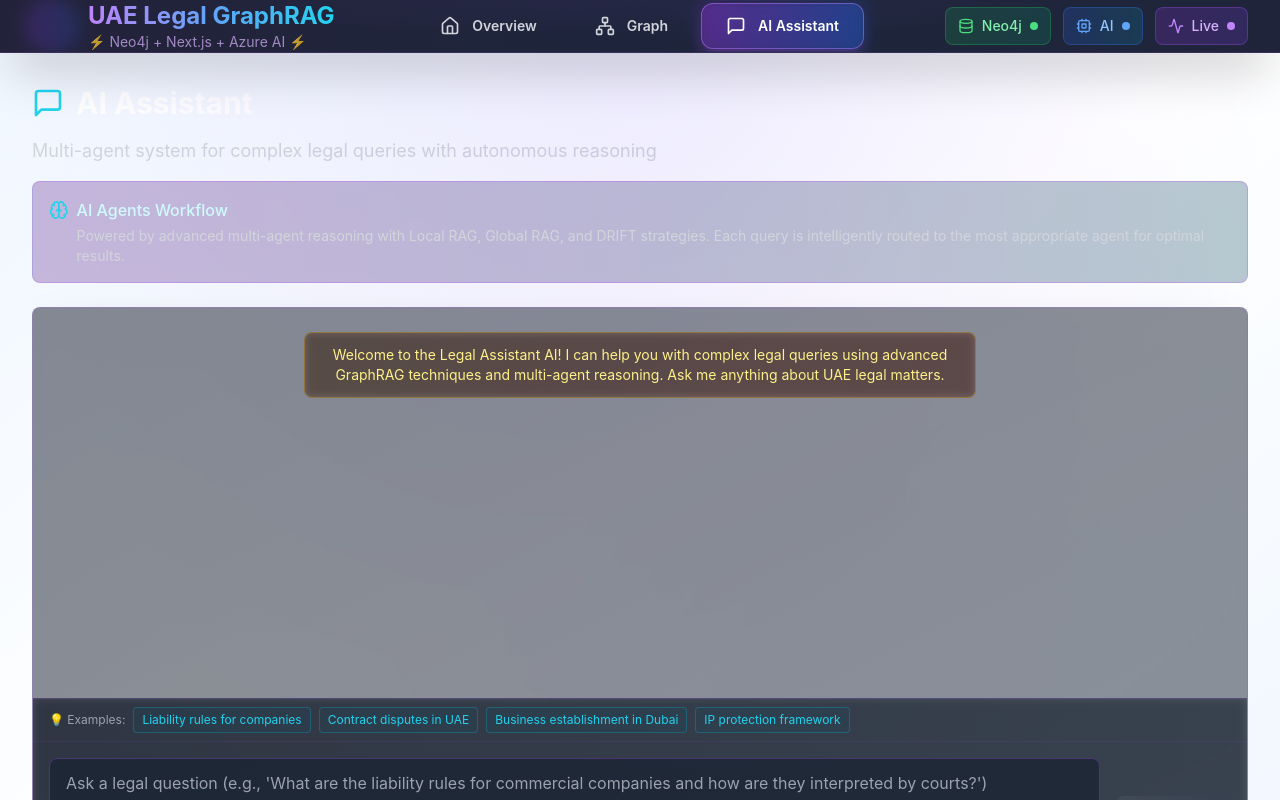
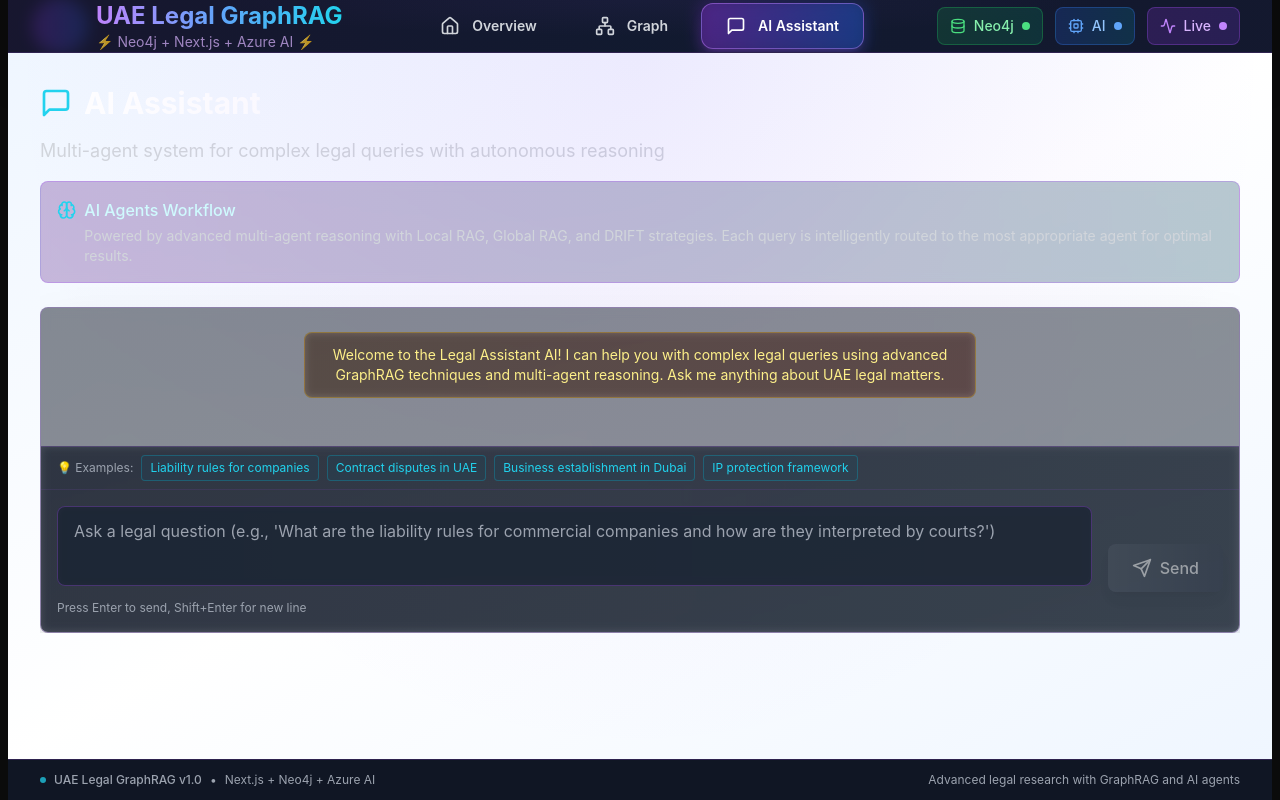
Before and after one commit to guilhermegranchopro/AI-Agentic-Workflow-GraphRAG, a Next.js app in the folder uae-legal-graphrag-neo4j-nextjs/: page /assistant in a window 1280 px wide. Shown: the top 800 px of the page. Built offline with nearby package versions, Linux system fonts and the light colour scheme.

Commit message:
feat: refactor layout structure and enhance global styles for improved UI consistency

```diff
--- a/uae-legal-graphrag-neo4j-nextjs/components/Layout.tsx
+++ b/uae-legal-graphrag-neo4j-nextjs/components/Layout.tsx
@@ -22,16 +22,17 @@
         <link rel="icon" href="/favicon.ico" />
       </Head>
 
-      <div className="min-h-screen gradient-bg flex flex-col transition-all duration-300">
+      {/* Navigation */}
       <Navigation />
 
-        <main className="flex-1 py-8 px-4 sm:px-6 lg:px-8">
+      {/* Page Content */}
+      <div className="gradient-bg flex-1 py-8 px-4 sm:px-6 lg:px-8 transition-all duration-300">
         <div className="max-w-7xl mx-auto animate-fade-in">
           {children}
         </div>
-        </main>
+      </div>
 
-        {/* Enhanced Footer - Fixed and Subtle */}
+      {/* Footer - Will be positioned by page shell */}
       <footer className="bg-gray-900/90 backdrop-blur-md border-t border-purple-500/20 py-3 transition-all duration-300">
         <div className="max-w-7xl mx-auto px-4 sm:px-6 lg:px-8">
           <div className="flex flex-col sm:flex-row justify-between items-center text-xs text-gray-400">
@@ -47,7 +48,6 @@
           </div>
         </div>
       </footer>
-      </div>
     </>
   );
 };
--- a/uae-legal-graphrag-neo4j-nextjs/pages/_app.tsx
+++ b/uae-legal-graphrag-neo4j-nextjs/pages/_app.tsx
@@ -4,8 +4,12 @@
 
 export default function App({ Component, pageProps }: AppProps) {
   return (
-    <DarkModeProvider>
-      <Component {...pageProps} />
-    </DarkModeProvider>
+    <div id="app-scroll">
+      <div id="page-shell" className="min-h-full flex flex-col">
+        <DarkModeProvider>
+          <Component {...pageProps} />
+        </DarkModeProvider>
+      </div>
+    </div>
   )
 }
--- /dev/null
+++ b/uae-legal-graphrag-neo4j-nextjs/pages/_document.tsx
@@ -0,0 +1,19 @@
+import { Html, Head, Main, NextScript } from "next/document";
+
+export default function Document() {
+  return (
+    <Html
+      className="h-full"
+      style={{
+        background: "var(--app-bg, #0b0b0b)",
+        overscrollBehavior: "none"
+      }}
+    >
+      <Head />
+      <body className="h-full overflow-hidden">
+        <Main />
+        <NextScript />
+      </body>
+    </Html>
+  );
+}
--- a/uae-legal-graphrag-neo4j-nextjs/pages/assistant.tsx
+++ b/uae-legal-graphrag-neo4j-nextjs/pages/assistant.tsx
@@ -141,7 +141,7 @@
 
   return (
     <Layout title="AI Assistant - UAE Legal GraphRAG">
-      <div className="flex flex-col h-screen max-h-screen overflow-hidden">
+      <div className="flex flex-col overflow-hidden">
         {/* Fixed Header */}
         <div className="flex-shrink-0 mb-6">
           <div className="flex items-center space-x-3 mb-4">
--- a/uae-legal-graphrag-neo4j-nextjs/styles/globals.css
+++ b/uae-legal-graphrag-neo4j-nextjs/styles/globals.css
@@ -4,6 +4,60 @@
 
 @import url('https://fonts.googleapis.com/css2?family=Inter:wght@300;400;500;600;700;800&display=swap');
 @import url('https://fonts.googleapis.com/css2?family=JetBrains+Mono:wght@400;500;600&display=swap');
+
+/* Root scroll fix: eliminate trackpad overscroll white gaps */
+:root {
+  --app-bg: #0b0b0b;
+}
+
+html, body {
+  height: 100%;
+  margin: 0;
+  padding: 0;
+  background: var(--app-bg);
+}
+
+*, *::before, *::after {
+  box-sizing: border-box;
+}
+
+body {
+  overflow-x: hidden;
+  color-scheme: dark;
+}
+
+/* Dedicated scroll container with safe viewport units and bounce control */
+#app-scroll {
+  /* fallback → modern override order */
+  height: 100vh;
+  height: 100svh;
+  height: 100dvh;
+
+  overflow: auto;
+  overflow-x: hidden;
+  overscroll-behavior-y: contain;
+  -webkit-overflow-scrolling: touch;
+  scrollbar-gutter: stable both-edges;
+}
+
+/* Page shell for sticky footer layout within scroll container */
+#page-shell {
+  min-height: 100%;
+  display: flex;
+  flex-direction: column;
+}
+
+/* Main content takes remaining space - target the gradient-bg div in Layout */
+.gradient-bg.flex-1 {
+  flex: 1 1 auto;
+}
+
+/* Footer sticky to bottom with safe area support */
+footer {
+  margin-top: auto;
+  flex-shrink: 0;
+  padding-bottom: env(safe-area-inset-bottom);
+}
 
 @layer base {
   html {
```
Lines whose indentation alone changed are shown as unchanged.
